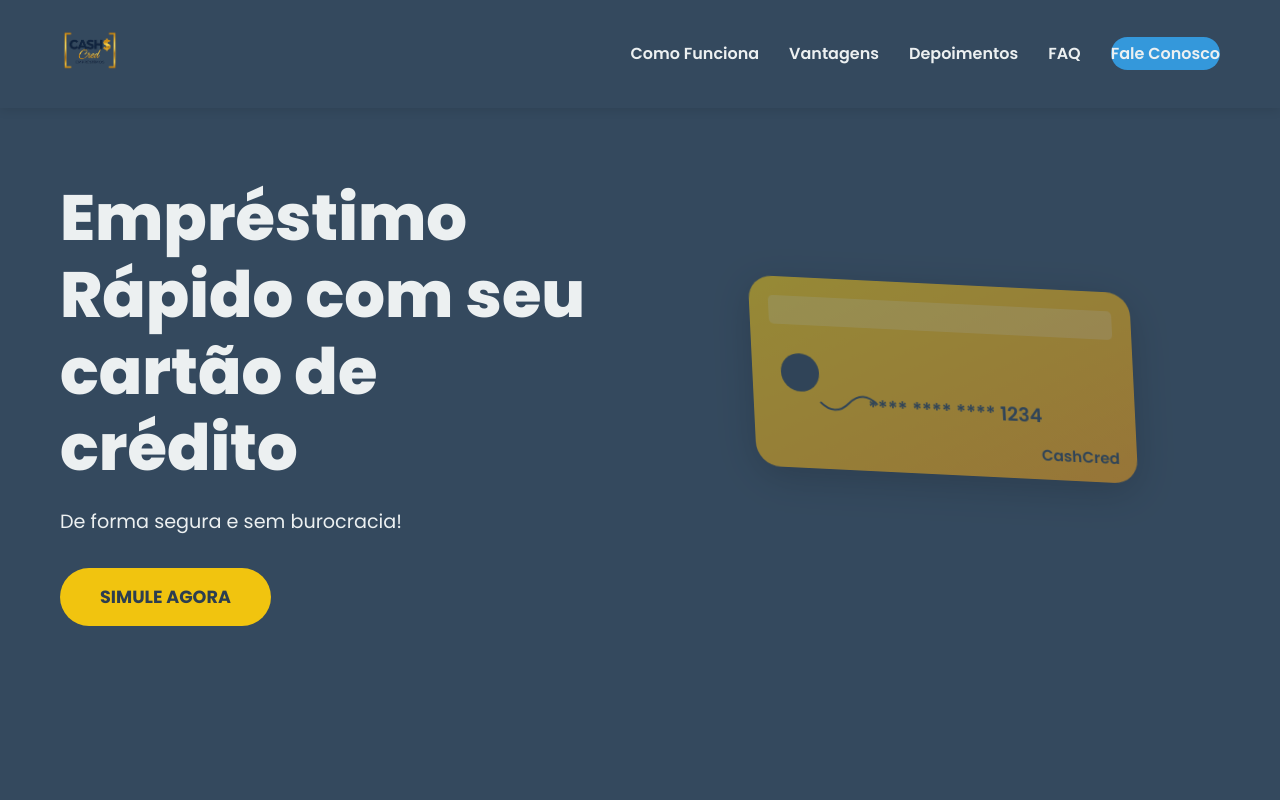
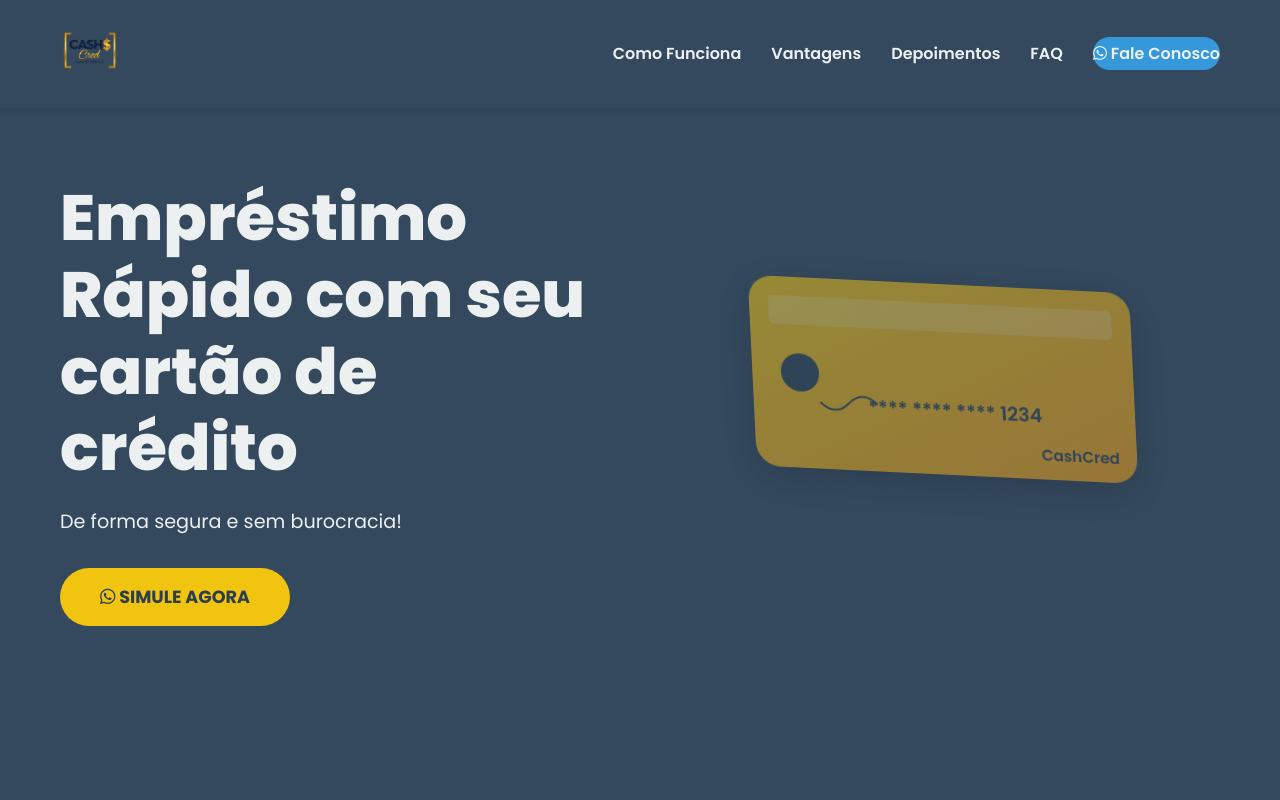
Before and after one commit to HypeWebDev/CashCred, a plain HTML site: page index.html in a window 1280 px wide. Shown: the top 800 px of the page. Drawn offline with nearby package versions, Linux system fonts and the light colour scheme.

Commit message:
Add files via upload

```diff
--- a/index.html
+++ b/index.html
@@ -11,6 +11,7 @@
     <link rel="stylesheet" href="https://unpkg.com/swiper/swiper-bundle.min.css" />
     <link rel="stylesheet" href="style.css">
     <link rel="shortcut icon" href="favicon/favicon.png" type="image/x-icon">
+    <link rel="stylesheet" href="https://cdnjs.cloudflare.com/ajax/libs/font-awesome/6.5.0/css/all.min.css"/>
 </head>
 <body>
 
@@ -29,7 +30,11 @@
                 <li><a href="#advantages">Vantagens</a></li>
                 <li><a href="#testimonials">Depoimentos</a></li>
                 <li><a href="#faq">FAQ</a></li>
-                <li><a href="https://wa.me/558296284951" target="_blank" class="btn-contact">Fale Conosco</a></li>
+                <li>
+                    <a href="https://wa.me/558296284951" target="_blank" class="btn-contact">
+                        <i class="fab fa-whatsapp"></i> Fale Conosco
+                    </a>
+                </li>
             </ul>
         </div>
     </header>
@@ -42,7 +47,9 @@
                     <p class="subtitle animate__animated animate__fadeInUp animate__delay-1s">
                         De forma segura e sem burocracia!
                     </p>
-                    <a href="https://wa.me/558296284951" target="_blank" class="btn-main animate__animated animate__fadeInUp animate__delay-2s">Simule Agora</a>
+                    <a href="https://wa.me/558296284951" target="_blank" class="btn-main animate__animated animate__fadeInUp animate__delay-2s">
+                        <i class="fab fa-whatsapp"></i> Simule Agora
+                    </a>
                 </div>
                 <div class="hero-image-container animate__animated animate__zoomIn animate__delay-1s">
                     <svg viewBox="0 0 500 300" xmlns="http://www.w3.org/2000/svg" class="hero-card-svg">
@@ -191,7 +198,9 @@
             <div class="container">
                 <h2>Pronto para conseguir seu empréstimo?</h2>
                 <p>Entre em contato agora mesmo e transforme seu limite em dinheiro na hora.</p>
-                <a href="https://wa.me/558296284951" target="_blank" class="btn-main pulse-animation">Fale com um especialista</a>
+                <a href="https://wa.me/558296284951" target="_blank" class="btn-main pulse-animation">
+                    Fale com um especialista <i class="fab fa-whatsapp"></i>
+                </a>
             </div>
         </section>
     </main>
```
